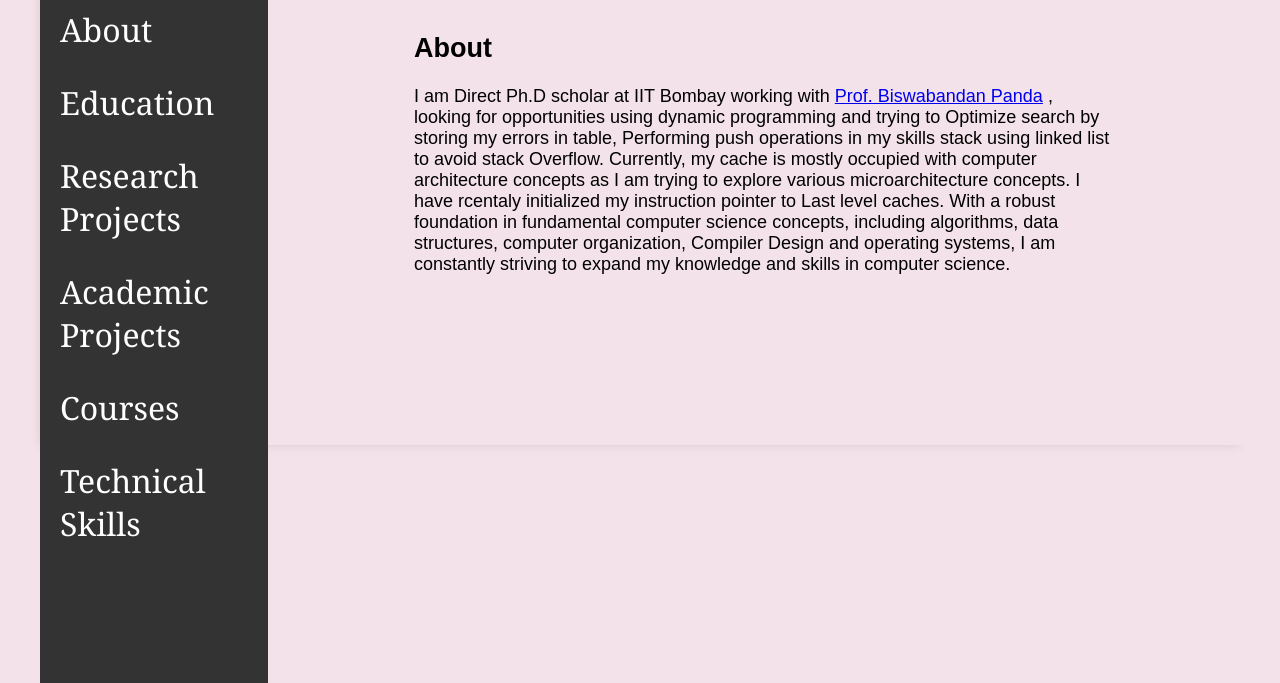
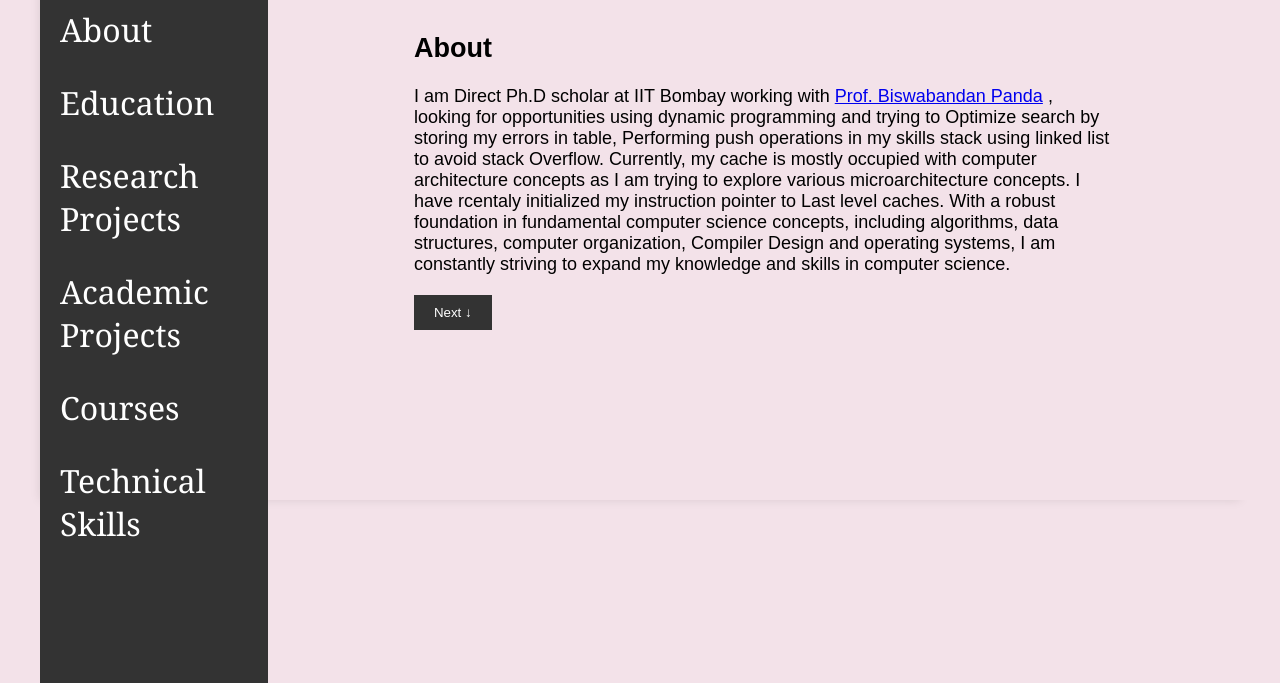
Before and after one commit to sweta-8/sweta-8.github.io, a plain HTML site: page index.html in a window 1280 px wide. Shown: the part 117-800 px from the top of the page. Drawn offline with Linux system fonts and the light colour scheme.

Commit message:
new button

```diff
--- a/index.html
+++ b/index.html
@@ -30,7 +30,8 @@
                     computer architecture concepts as I am trying to explore various microarchitecture concepts.
                     I have rcentaly initialized my instruction pointer to Last level caches. With a robust foundation in fundamental computer science concepts, including algorithms, data structures, computer organization, Compiler
                   Design and operating systems, I am constantly striving to expand my knowledge and skills in computer science.</p>
-            </section>
+        <button class="next-tab" onclick="nextTab('education')">Next &darr;</button>
+           </section>
             <section id="education" class="content-section" style="display:none;">
                 <h2>Education</h2>
                 <ul>
--- a/script.js
+++ b/script.js
@@ -9,3 +9,15 @@ function showContent(sectionId) {
     var selectedSection = document.getElementById(sectionId);
     selectedSection.style.display = 'block';
 }
+
+function nextTab(currentSectionId) {
+    var menuItems = document.querySelectorAll('#sidebar-menu li a');
+    for (var i = 0; i < menuItems.length; i++) {
+        if (menuItems[i].getAttribute('href').substring(1) === currentSectionId) {
+            var nextIndex = (i + 1) % menuItems.length;
+            var nextSectionId = menuItems[nextIndex].getAttribute('href').substring(1);
+            showContent(nextSectionId);
+            break;
+        }
+    }
+}
--- a/styles.css
+++ b/styles.css
@@ -68,3 +68,17 @@ h2 {
     width: 150px; /* Adjust the width as needed */
     height: 150px; /* Adjust the height as needed */
   }
+
+  .next-tab {
+    display: block;
+    margin: 20px 0;
+    padding: 10px 20px;
+    background-color: #333;
+    color: #fff;
+    border: none;
+    cursor: pointer;
+}
+
+.next-tab:hover {
+    background-color: #555;
+}
```
